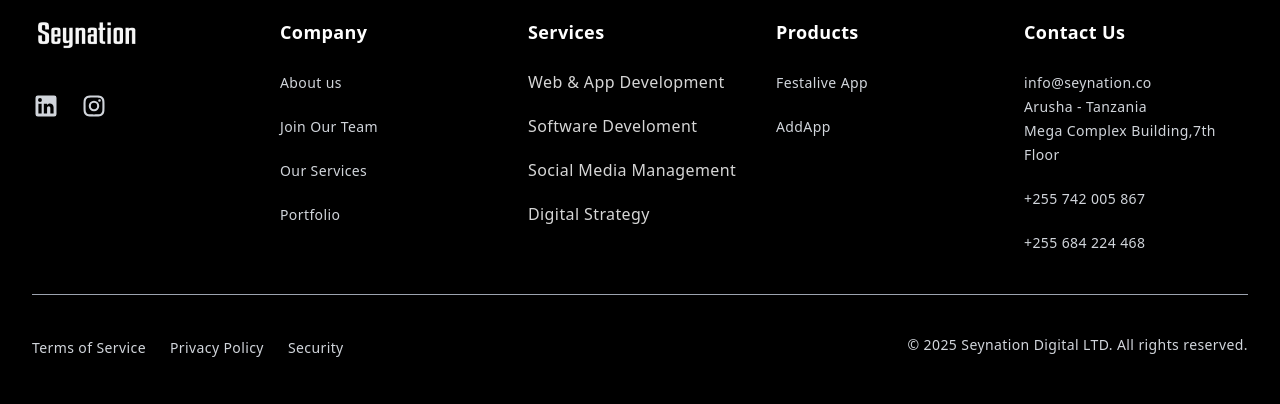
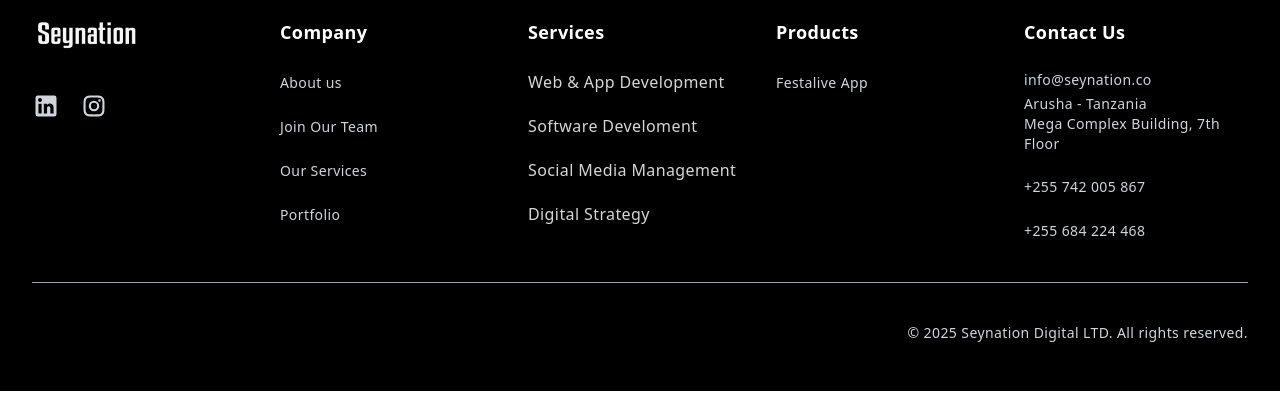
Before and after one commit to Seynation-Digital-LTD/sey-web, a Next.js app: page / in a window 1280 px wide. Shown: the part 4440-4844 px from the top of the page. Built offline with nearby package versions, Linux system fonts and the light colour scheme; a web font is replaced by a local one.

Commit message:
Footer issues fixed

```diff
--- a/src/components/Footer.tsx
+++ b/src/components/Footer.tsx
@@ -146,15 +146,18 @@
           </h4>
           <ul className="space-y-5 mt-6 max-sm:hidden">
             <li>
-              <a href="#" className="hover:text-white text-gray-300 text-sm">
+              <a
+                href="https://www.festalive.com/"
+                className="hover:text-white text-gray-300 text-sm"
+              >
                 Festalive App
               </a>
             </li>
-            <li>
+            {/* <li>
               <a href="#" className="hover:text-white text-gray-300 text-sm">
                 AddApp
               </a>
-            </li>
+            </li> */}
           </ul>
         </div>
 
@@ -178,20 +181,34 @@
 
           <ul className="space-y-5 mt-6 max-sm:hidden">
             <li>
-              <a href="#" className="hover:text-white text-gray-300 text-sm">
-                info@seynation.co <br />
+              <a
+                href="mailto:info@seynation.co"
+                className="hover:text-white text-gray-300 text-sm block"
+              >
+                info@seynation.co
+              </a>
+              <p className="text-gray-300 text-sm mt-1">
                 Arusha - Tanzania <br />
-                Mega Complex Building,7th Floor
-              </a>
+                Mega Complex Building, 7th Floor
+              </p>
             </li>
-
             <li>
-              <a href="#" className="hover:text-white text-gray-300 text-sm">
+              <a
+                href="https://wa.me/255742005867"
+                target="_blank"
+                rel="noopener noreferrer"
+                className="hover:text-white text-gray-300 text-sm"
+              >
                 +255 742 005 867
               </a>
             </li>
             <li>
-              <a href="#" className="hover:text-white text-gray-300 text-sm">
+              <a
+                href="https://wa.me/255684224468"
+                target="_blank"
+                rel="noopener noreferrer"
+                className="hover:text-white text-gray-300 text-sm"
+              >
                 +255 684 224 468
               </a>
             </li>
@@ -202,7 +219,7 @@
       <hr className="my-10 border-gray-400" />
 
       <div className="flex flex-wrap max-md:flex-col gap-4">
-        <ul className="md:flex md:space-x-6 max-md:space-y-2">
+        {/* <ul className="md:flex md:space-x-6 max-md:space-y-2">
           <li>
             <a
               href="javascript:void(0)"
@@ -227,7 +244,7 @@
               Security
             </a>
           </li>
-        </ul>
+        </ul> */}
 
         <p className="text-gray-300 text-sm md:ml-auto">
           © 2025 Seynation Digital LTD. All rights reserved.
```
